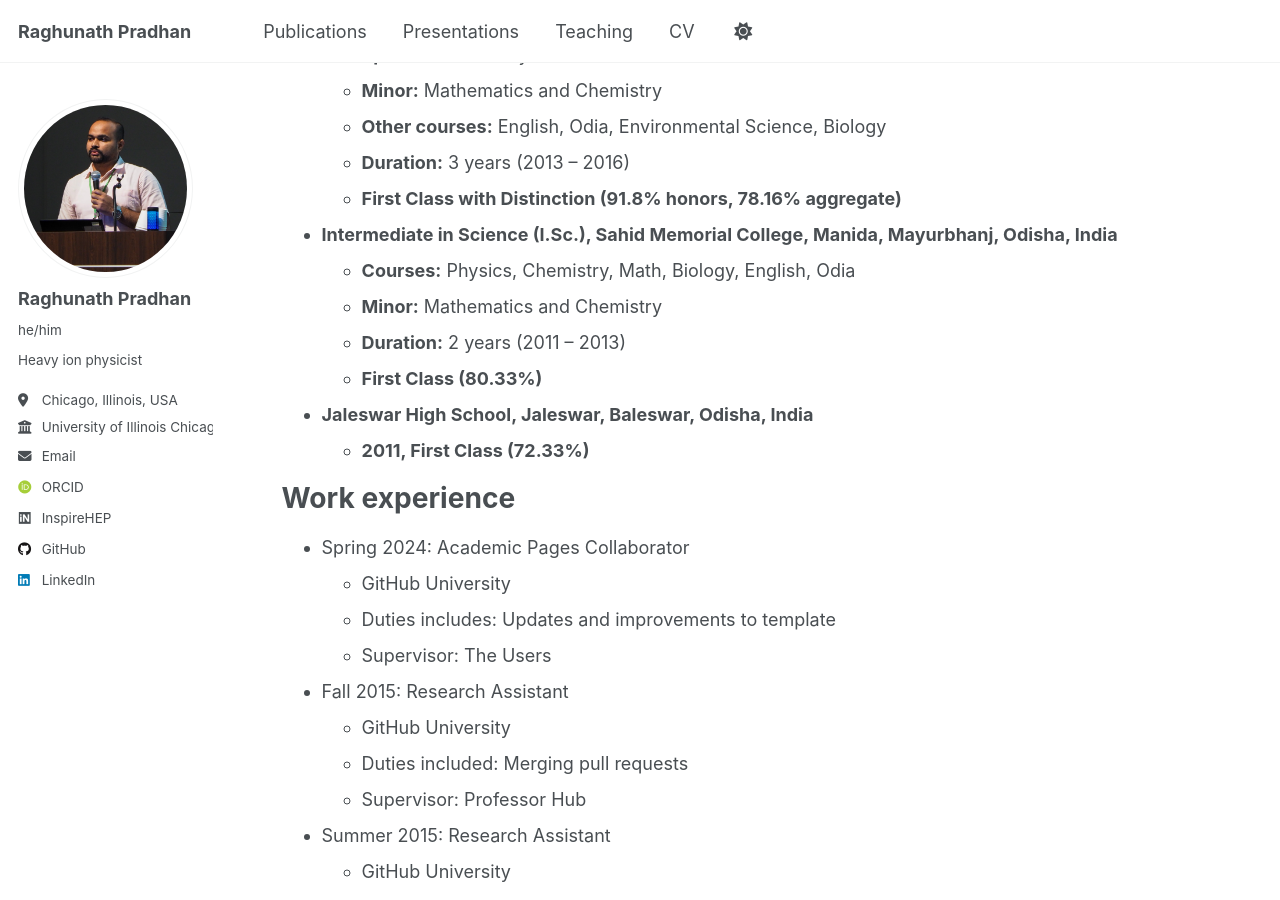
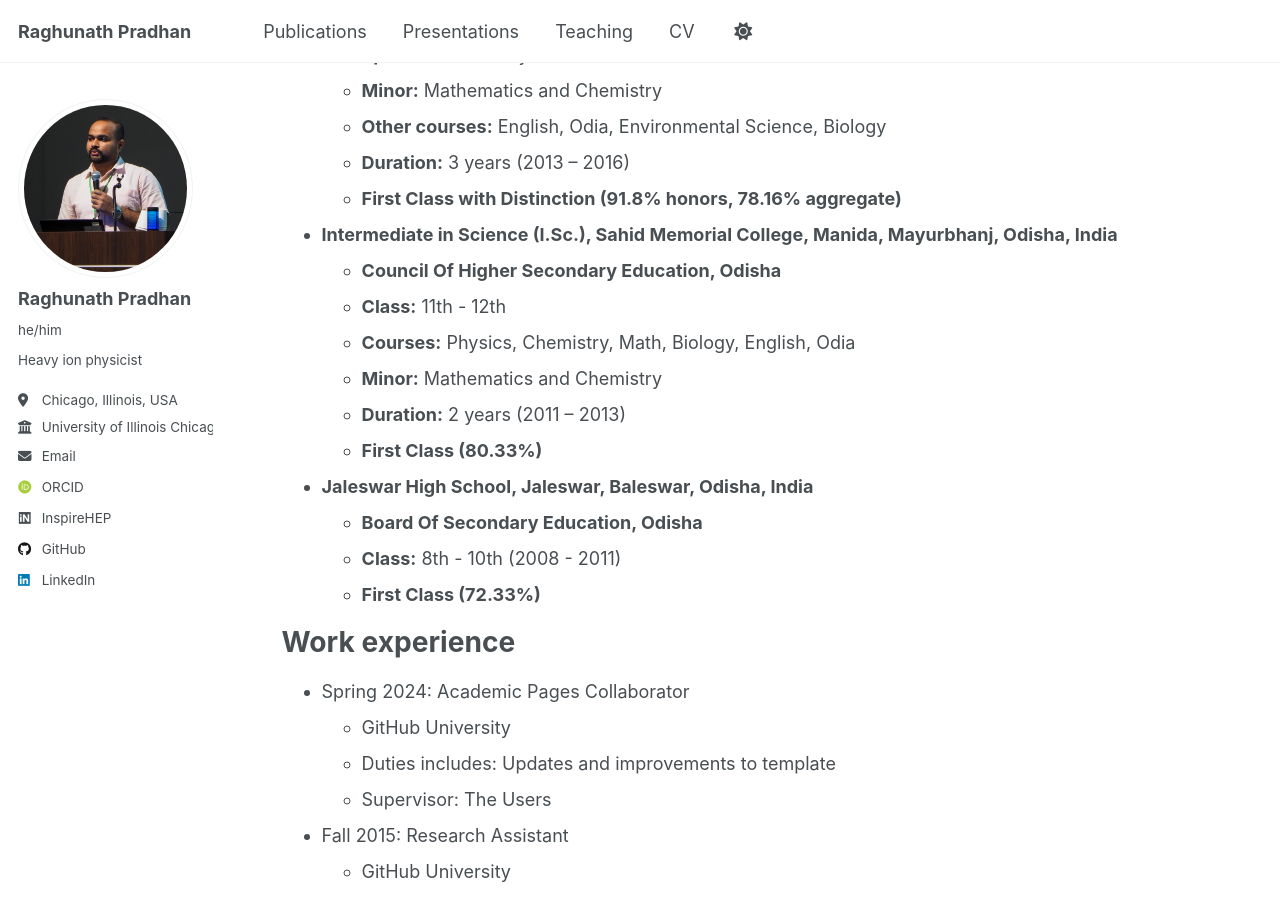
Before and after one commit to RAGHUMATAPITA/RAGHUMATAPITA.github.io, a Jekyll site: the page built from _pages/cv.md, in a window 1280 px wide and 900 px high, scrolled down 719 px. Built offline with Jekyll 4.4.1, drawn with Linux system fonts in a browser that asks for light colours; some web fonts are replaced; a script that is not in the unit is left out.

Commit message:
Preparing CV

```diff
--- a/_pages/cv.md
+++ b/_pages/cv.md
@@ -35,13 +35,17 @@ Education
   * **First Class with Distinction (91.8% honors, 78.16% aggregate)**
 
 * **Intermediate in Science (I.Sc.), Sahid Memorial College, Manida, Mayurbhanj, Odisha, India**
+  * **Council Of Higher Secondary Education, Odisha**
+  * **Class:** 11th - 12th
   * **Courses:** Physics, Chemistry, Math, Biology, English, Odia
   * **Minor:** Mathematics and Chemistry
   * **Duration:** 2 years (2011 – 2013)
   * **First Class (80.33%)**
 
 * **Jaleswar High School, Jaleswar, Baleswar, Odisha, India**
-  * **2011, First Class (72.33%)**
+  * **Board Of Secondary Education, Odisha**
+  * **Class:** 8th - 10th (2008 - 2011)
+  * **First Class (72.33%)**
 
 Work experience
 ======
```
